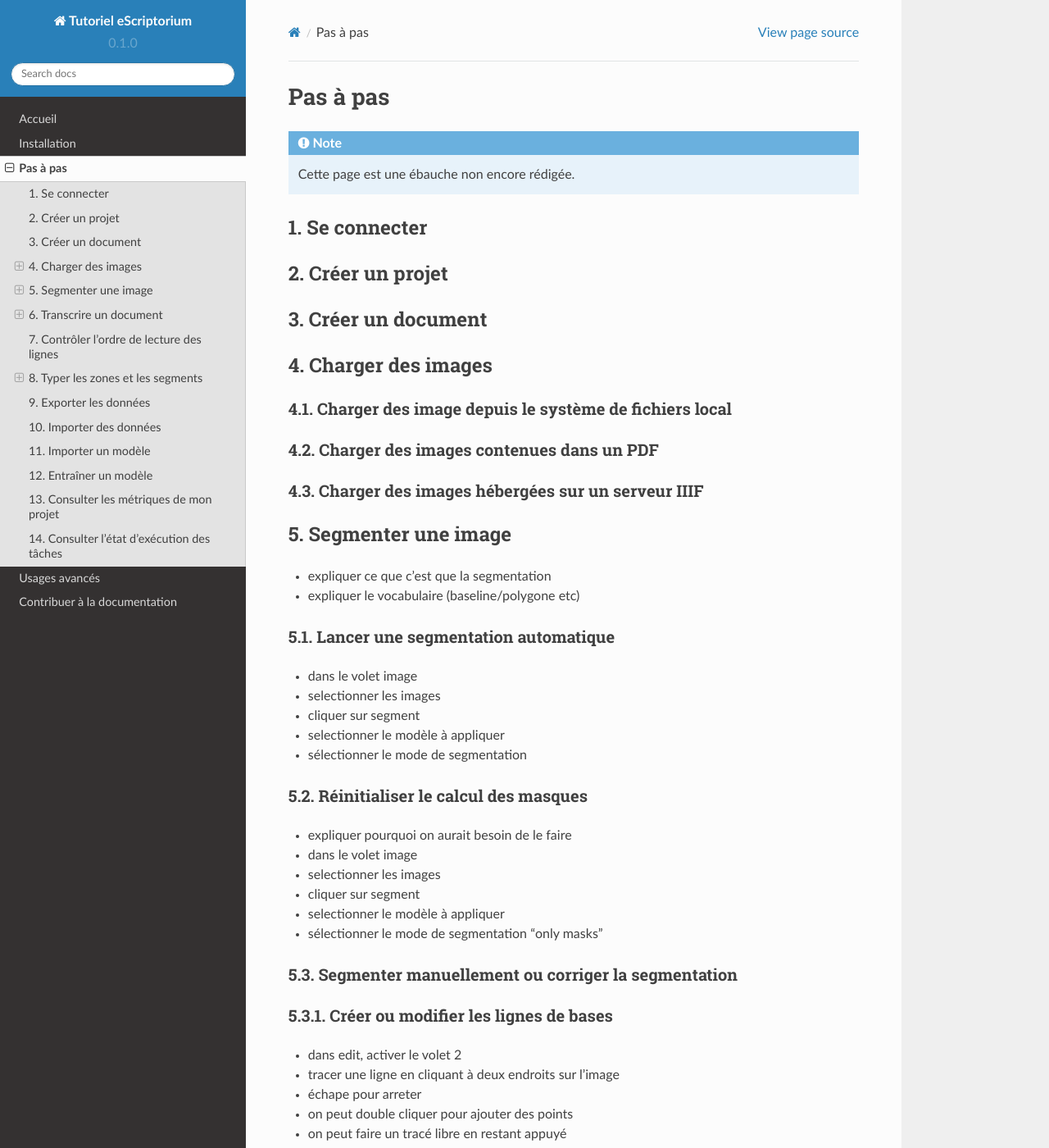
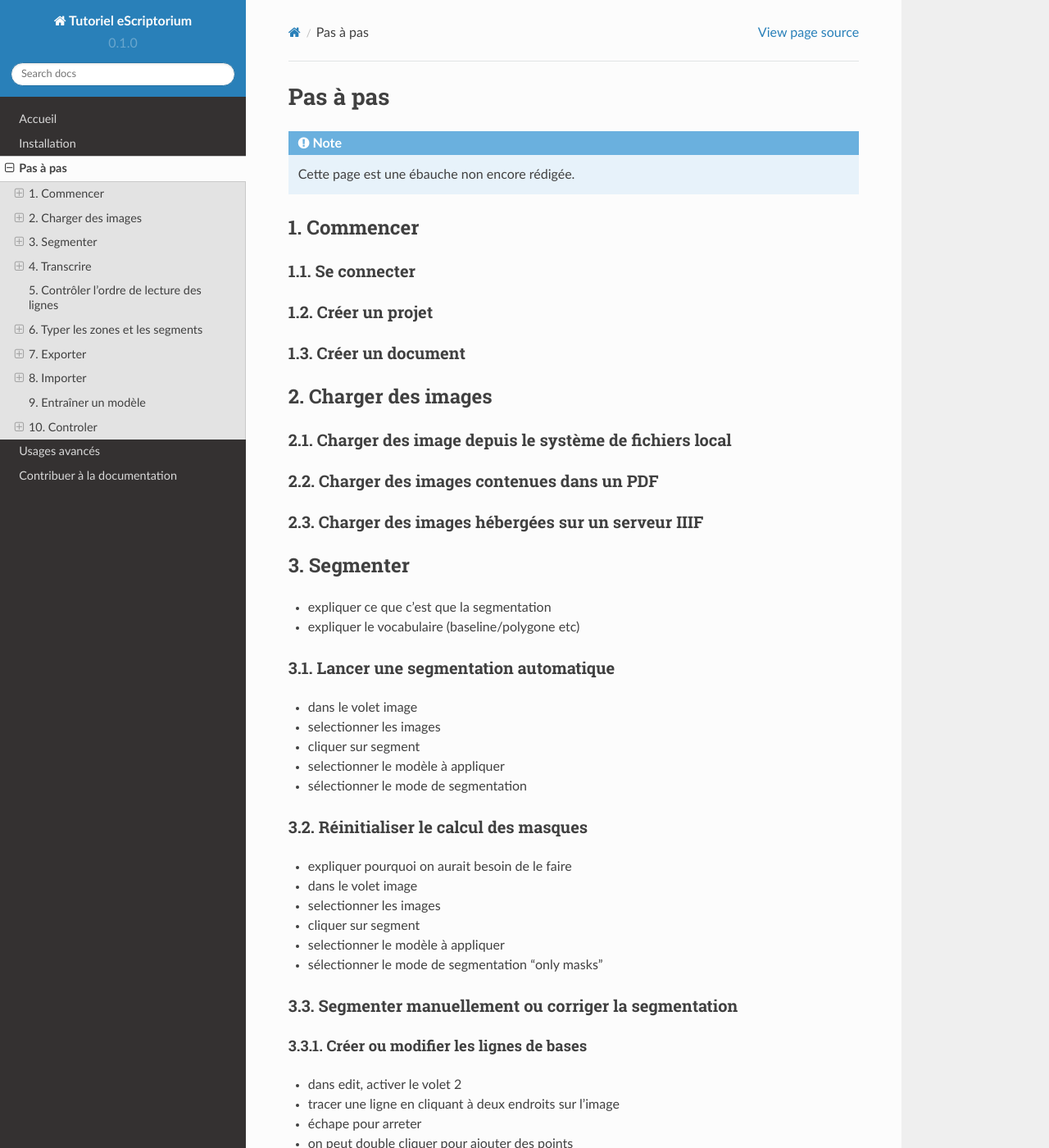
Before and after one commit to alix-tz/escriptorium-documentation, a Sphinx documentation site: the page built from docs/source/walkthrough.rst, in a window 1280 px wide and 1400 px high. Shown: the whole window at 82% size. Built offline with Sphinx 7.4.7 and the Read the Docs theme 2.0.0, drawn with Linux system fonts in a browser that asks for light colours; some of the changed text lies outside the part shown.

Commit message:
revision on the structure of the walkthrough

```diff
--- a/docs/source/walkthrough.rst
+++ b/docs/source/walkthrough.rst
@@ -5,36 +5,39 @@
 	Cette page est une ébauche non encore rédigée.
 
 
-1. Se connecter
----------------
+1. Commencer
+------------
 
-2. Créer un projet
-------------------
+1.1. Se connecter
+^^^^^^^^^^^^^^^^^
 
-3. Créer un document
---------------------
+1.2. Créer un projet
+^^^^^^^^^^^^^^^^^^
 
-4. Charger des images
+1.3. Créer un document
+^^^^^^^^^^^^^^^^^^^^
+
+2. Charger des images
 ---------------------
 
 
-4.1. Charger des image depuis le système de fichiers local
+2.1. Charger des image depuis le système de fichiers local
 ^^^^^^^^^^^^^^^^^^^^^^^^^^^^^^^^^^^^^^^^^^^^^^^^^^^^^^^^^^
 
-4.2. Charger des images contenues dans un PDF
+2.2. Charger des images contenues dans un PDF
 ^^^^^^^^^^^^^^^^^^^^^^^^^^^^^^^^^^^^^^^^^^^^^
 
 
-4.3. Charger des images hébergées sur un serveur IIIF
+2.3. Charger des images hébergées sur un serveur IIIF
 ^^^^^^^^^^^^^^^^^^^^^^^^^^^^^^^^^^^^^^^^^^^^^^^^^^^^^
 
-5. Segmenter une image
-----------------------
+3. Segmenter
+------------
 
 - expliquer ce que c'est que la segmentation
 - expliquer le vocabulaire (baseline/polygone etc)
 
-5.1. Lancer une segmentation automatique
+3.1. Lancer une segmentation automatique
 ^^^^^^^^^^^^^^^^^^^^^^^^^^^^^^^^^^^^^^^^
 - dans le volet image
 - selectionner les images
@@ -42,7 +45,7 @@
 - selectionner le modèle à appliquer
 - sélectionner le mode de segmentation
 
-5.2. Réinitialiser le calcul des masques
+3.2. Réinitialiser le calcul des masques
 ^^^^^^^^^^^^^^^^^^^^^^^^^^^^^^^^^^^^^^^^
 - expliquer pourquoi on aurait besoin de le faire
 - dans le volet image
@@ -51,11 +54,11 @@
 - selectionner le modèle à appliquer
 - sélectionner le mode de segmentation "only masks"
 
-5.3. Segmenter manuellement ou corriger la segmentation
+3.3. Segmenter manuellement ou corriger la segmentation
 ^^^^^^^^^^^^^^^^^^^^^^^^^^^^^^^^^^^^^^^^^^^^^^^^^^^^^^^
 
-5.3.1. Créer ou modifier les lignes de bases
-^^^^^^^^^^^^^^^^^^^^^^^^^^^^^^^^^^^^^^^^^^^^
+3.3.1. Créer ou modifier les lignes de bases
+""""""""""""""""""""""""""""""""""""""""""""
 - dans edit, activer le volet 2
 - tracer une ligne en cliquant à deux endroits sur l'image
 - échape pour arreter
@@ -67,8 +70,8 @@
 - on peut supprimer un point sur une ligne
 - on peut selectionner plusieurs lignes en même temps (shift + drag ou ctrl a)
 
-5.3.2. Créer ou modifier les zones
-^^^^^^^^^^^^^^^^^^^^^^^^^^^^^^^^^^
+3.3.2. Créer ou modifier les zones
+""""""""""""""""""""""""""""""""""
 - dans edit , activer le volet 2
 - cliquer sur 'toggle region mode'
 - les régions sont des rectangles
@@ -77,20 +80,23 @@
 - on ne peut pas fusionner deux zones
 - on peut selectionner plusieurs zones en même temps (shift + drag ou ctrl a)
 
-5.5. Les racourcis du volet de segmentation
+3.4. Associer des lignes à un zones
+^^^^^^^^^^^^^^^^^^^^^^^^^^^^^^^^^^^
+
+3.5. Les racourcis du volet de segmentation
 ^^^^^^^^^^^^^^^^^^^^^^^^^^^^^^^^^^^^^^^^^^^
 - faire la liste des racourcis
 - ajouter que pour naviguer sur l'image quand on a zoomé c'est clic-droit puis on bouge la souris
 
-6. Transcrire un document
--------------------------
+4. Transcrire
+-------------
 
-6.1. Prérequis
+4.1. Prérequis
 ^^^^^^^^^^^^^^
 - avoir segmenté
 - avoir un modèle
 
-6.2. Lancer une transcription automatique
+4.2. Lancer une transcription automatique
 ^^^^^^^^^^^^^^^^^^^^^^^^^^^^^^^^^^^^^^^^^
 - sélectionner les images dans le volet images/
 - cliquer sur transcrire
@@ -131,40 +137,53 @@
 - l'ordre de lecture peut être réinitialisé, il faut donc faire ça quand on a fini de modifier la segmentation
 
 
-8. Typer les zones et les segments
+6. Typer les zones et les segments
 ----------------------------------
 
 - noter que ce sont des informations qu'une modèle de segmentation peut apprendre
 - par contre si on veut l'appliquer sur un nouveau document, il faut penser à paramétrer correctement l'ontologie
 
-8.1. Paramétrer l'ontologie
+6.1. Paramétrer l'ontologie
 ^^^^^^^^^^^^^^^^^^^^^^^^^^^
 
-8.2. Associer un type à une ligne ou une zone
+6.2. Associer un type à une ligne ou une zone
 ^^^^^^^^^^^^^^^^^^^^^^^^^^^^^^^^^^^^^^^^^^^^^
 
-9. Exporter les données
------------------------
+7. Exporter
+-----------
+
+7.1. Exporter des images et des transcriptions
+^^^^^^^^^^^^^^^^^^^^^^^^^^^^^^^^^^^^^^^^^^^^^^
 - formats possibles
 - paramètres de l'export (images / lignes / zones)
 - accéder à l'historique des exports
 
-10. Importer des données
-------------------------
+7.2. Exporter un modèle
+^^^^^^^^^^^^^^^^^^^^^^^
+
+
+8. Importer
+-----------
+
+8.1. Importer depuis un fichier XML
+^^^^^^^^^^^^^^^^^^^^^^^^^^^^^^^^^^^
 - importer la segmentation ou la transcription à partir des fichiers XML
 - hack pour importer un texte à plat
 
-11. Importer un modèle
-----------------------
+8.2. Importer un modèle
+^^^^^^^^^^^^^^^^^^^^^^^
 
-12. Entraîner un modèle
+9. Entraîner un modèle
 -----------------------
 - procédure
 - quelques remarques de bons sens
 - distinction entre affinage et entraînement from scratch
 
-13. Consulter les métriques de mon projet
------------------------------------------
+10. Controler
+-------------
 
-14. Consulter l'état d'exécution des tâches
--------------------------------------------
+10.1. Contrôler les métriques de mon projet
+^^^^^^^^^^^^^^^^^^^^^^^^^^^^^^^^^^^^^^^^^^
+
+10.2. Consulter l'état d'exécution des tâches
+^^^^^^^^^^^^^^^^^^^^^^^^^^^^^^^^^^^^^^^^^^^
```
Also changed, not shown: other parts of docs/source/walkthrough.rst (+4 -4 lines).
